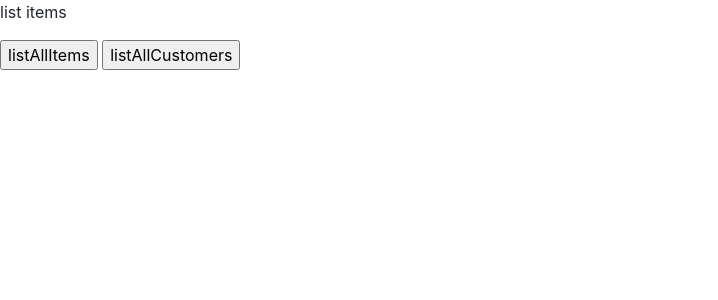
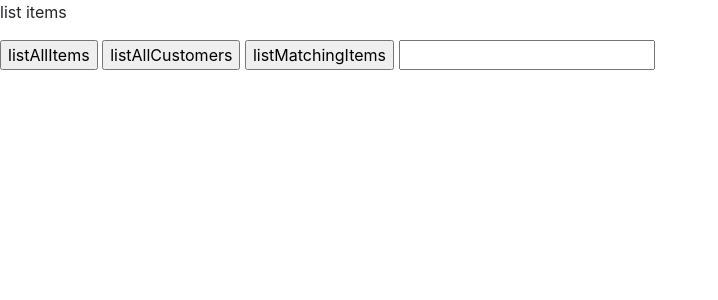
Before and after one commit to KinacOelio/POS-system, a PHP site: page /infopage.php in a window 1280 px wide. Shown: the part 56-356 px from the top of the page, without its empty margins (0-718 px from the left). Run offline with PHP 8.4, Linux system fonts and the light colour scheme; data that the repository does not hold is empty.

Commit message:
php regex :(

```diff
--- a/infopage.php
+++ b/infopage.php
@@ -29,10 +29,13 @@
 <form action="infopage.php" target="_self" method="post">
 	<input type="submit" value="listAllItems" name="submit">
 	<input type="submit" value="listAllCustomers" name="submit">
+	<input type="submit" value="listMatchingItems" name="submit">
+	<input type='text' name="text">
 </form>
 <?php
-	echo $_POST["submit"];
+	//greater if  tests to see if method=post
 	if($_SERVER['REQUEST_METHOD'] === 'POST'){
+		//inner if tests to see specific post choice
 		if($_POST["submit"] == "listAllItems"){
 			$array = listAllItems();
 			while($row = $array->fetch()){
@@ -43,7 +46,10 @@
 			while($row = $array->fetch()){
 			echo '<p>'.$row['Name'].'</p>';
 			}
+		}else if($_POST["submit"] == "listMatchingItems"){
+
 		}
+
 	}
 ?>
 
```
